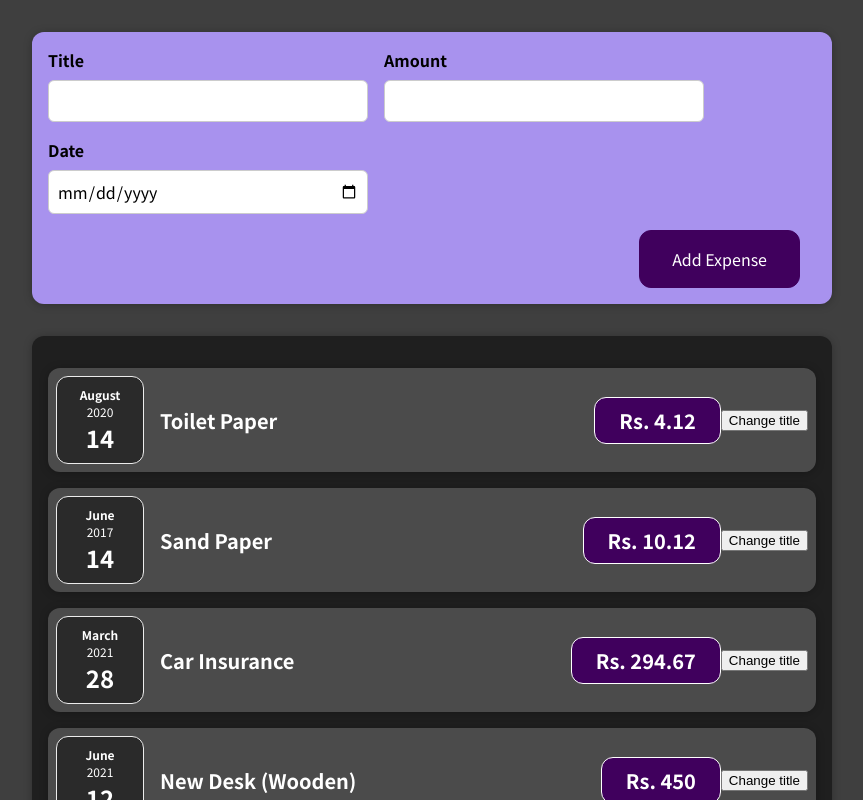
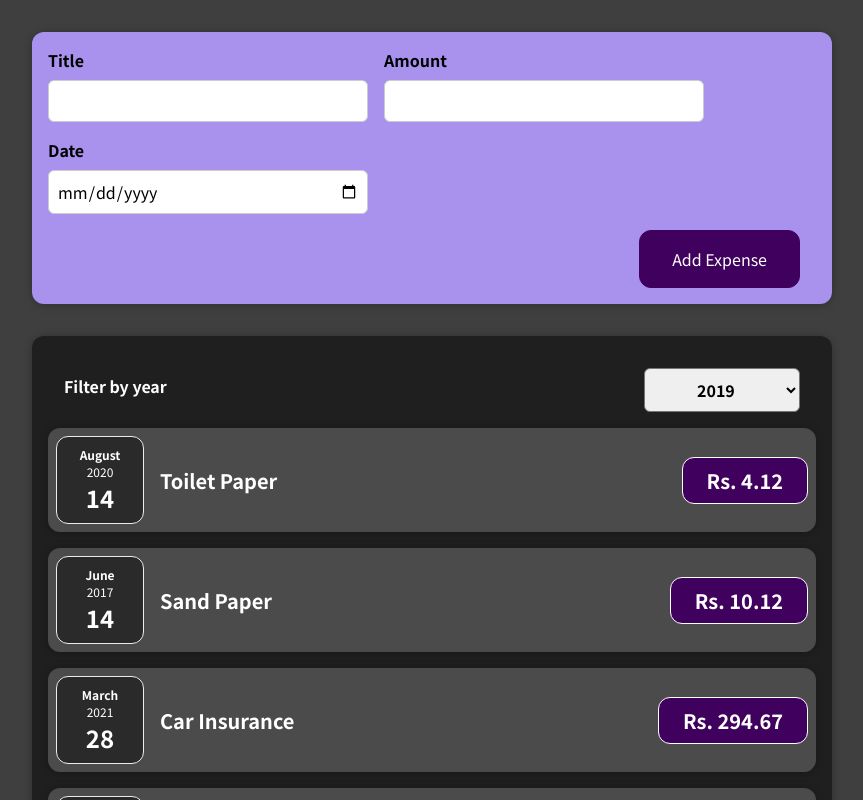
Before and after one commit to Killer-Amaan-Ali/React-Expenses, a React (Create React App) app: page / in a window 1280 px wide. Shown: the top 800 px of the page, without its empty margins (208-1071 px from the left). Built offline with nearby package versions, Linux system fonts and the light colour scheme.

Commit message:
'commit'

```diff
--- a/src/App.js
+++ b/src/App.js
@@ -37,10 +37,12 @@ const App = () => {
 	//   React.createElement('h2', {}, "Let's get started!"),
 	//   React.createElement(Expenses, { items: expenses })
 	// );
-
+	const addExpenseHandler = (expense) => {
+		console.log(expense)
+	}
 	return (
 		<div>
-			<NewExpense />
+			<NewExpense onAddexpense={addExpenseHandler} />
 			<Expenses items={expenses} />
 		</div>
 	)
--- a/src/components/Expenses/ExpenseItem.js
+++ b/src/components/Expenses/ExpenseItem.js
@@ -19,7 +19,7 @@ const ExpenseItem = (props) => {
 				<h2>{title}</h2>
 				<div className='expense-item__price'>Rs. {props.amount}</div>
 			</div>
-			<button onClick={clickHandler}>Change title</button>
+			{/* <button onClick={clickHandler}>Change title</button> */}
 		</Card>
 	)
 }
--- a/src/components/Expenses/Expenses.js
+++ b/src/components/Expenses/Expenses.js
@@ -2,11 +2,14 @@ import React from 'react'
 
 import ExpenseItem from './ExpenseItem'
 import Card from '../UI/Card'
+import ExpensesFilter from './ExpensesFilter'
 import './Expenses.css'
 
 const Expenses = (props) => {
 	return (
+		<>
 			<Card className='expenses'>
+				<ExpensesFilter />
 				{props.items.map((itemed) => (
 					<ExpenseItem
 						title={itemed.title}
@@ -16,6 +19,7 @@ const Expenses = (props) => {
 					/>
 				))}
 			</Card>
+		</>
 	)
 }
 
--- /dev/null
+++ b/src/components/Expenses/ExpensesFilter.css
@@ -0,0 +1,24 @@
+.expenses-filter {
+	color: white;
+	padding: 0 1rem;
+}
+
+.expenses-filter__control {
+	display: flex;
+	width: 100%;
+	align-items: center;
+	justify-content: space-between;
+	margin: 1rem 0;
+}
+
+.expenses-filter label {
+	font-weight: bold;
+	margin-bottom: 0.5rem;
+}
+
+.expenses-filter select {
+	font: inherit;
+	padding: 0.5rem 3rem;
+	font-weight: bold;
+	border-radius: 6px;
+}
--- /dev/null
+++ b/src/components/Expenses/ExpensesFilter.jsx
@@ -0,0 +1,24 @@
+import React from 'react'
+
+import './ExpensesFilter.css'
+
+const ExpensesFilter = () => {
+	const years = [2019, 2020, 2021, 2022]
+	const dropdownChangeHandler = (event) => {
+		console.log(event.target.value)
+	}
+	return (
+		<div className='expenses-filter'>
+			<div className='expenses-filter__control'>
+				<label>Filter by year</label>
+				<select onChange={dropdownChangeHandler}>
+					{years.map((value) => {
+						return <option value={value}>{value}</option>
+					})}
+				</select>
+			</div>
+		</div>
+	)
+}
+
+export default ExpensesFilter
--- a/src/components/NewExpense/NewExpense.js
+++ b/src/components/NewExpense/NewExpense.js
@@ -1,16 +1,14 @@
 import React from 'react'
 import './NewExpense.css'
 import ExpenseForm from './ExpenseForm'
-const NewExpense = () => {
+const NewExpense = (props) => {
 	const saveExpenseDataHandler = (enteredExpenseData) => {
 		const expenseData = {
 			...enteredExpenseData,
 			id: Math.random().toString(),
 		}
-		console.log(
-			'🚀 ~ file: NewExpense.js ~ line 9 ~ saveExpenseDataHandler ~ expenseData',
-			expenseData
-		)
+		// console.log(expenseData)
+		props.onAddexpense(expenseData)
 	}
 	return (
 		<div className='new-expense'>
```
Also changed, not shown: package.json (+7 -1 lines). Lines whose indentation alone changed are shown as unchanged.
